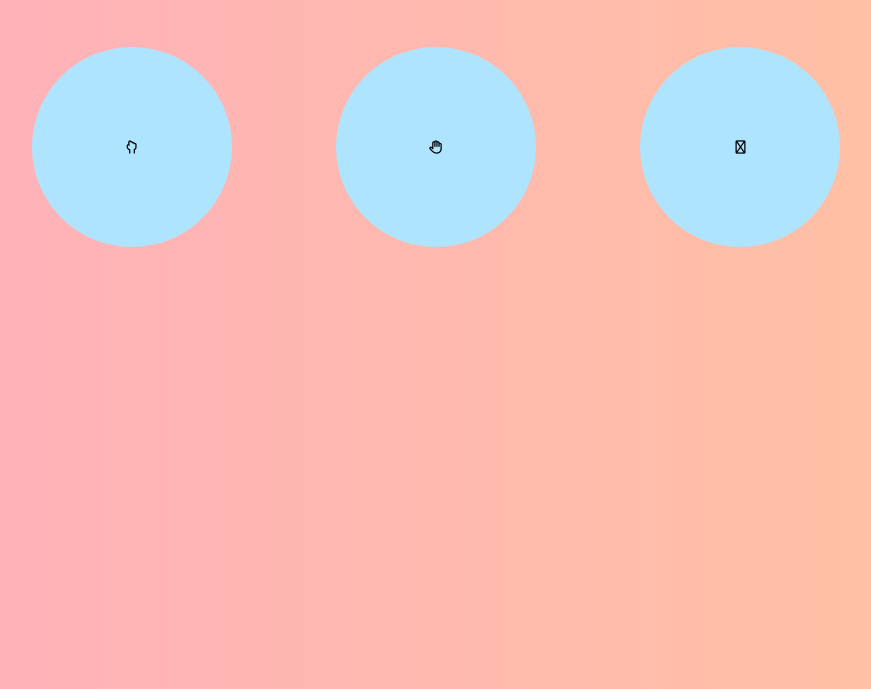
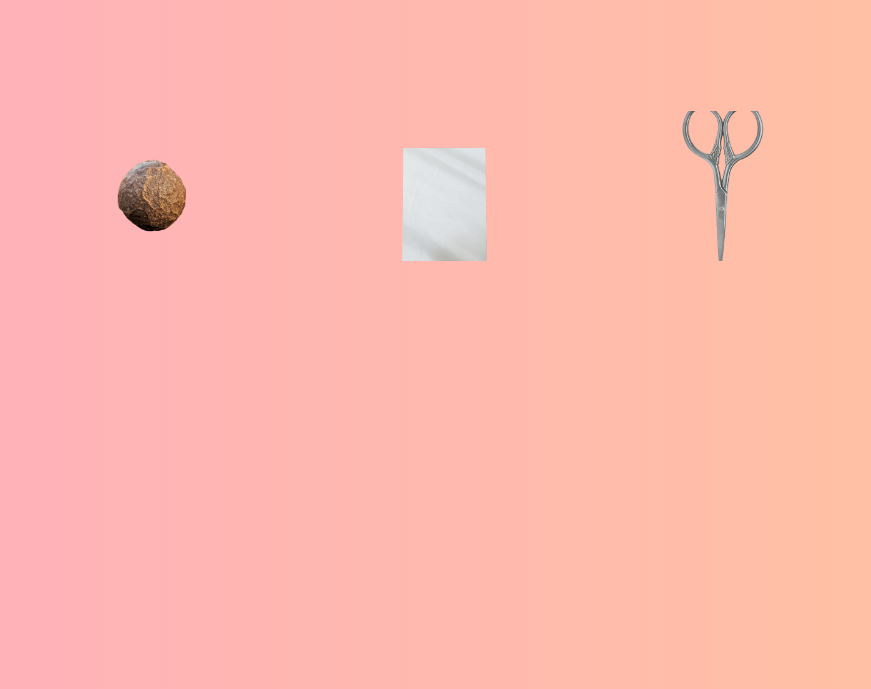
Before and after one commit to Asonance11/rock-paper-scissors, a plain HTML site: page index.html in a window 1280 px wide. Shown: the part 111-800 px from the top of the page, without its empty margins (204-1075 px from the left). Drawn offline with Linux system fonts and the light colour scheme.

Commit message:
update to the game

```diff
--- a/index.html
+++ b/index.html
@@ -15,9 +15,9 @@
         <h2>Rock Paper scissors</h2>
         <!--<p id="playerText">player: </p>-->
         <div class="Choice">
-            <button class="choiceBtn" id="rock"><i class="fa-regular fa-hand-back-fist"></i></button>
-            <button class="choiceBtn" id="paper"><i class="fa-regular fa-hand"></i></button>
-            <button class="choiceBtn" id="scissors"><i class="fa-regular fa-scissors"></i></button>
+            <button class="choiceBtn" id="rock"><img src="./img/rock-removebg-preview.png" alt="a rock image"></button>
+            <button class="choiceBtn" id="paper"><img src="./img/paper-removebg-preview (1).png" alt="a paper img"></button>
+            <button class="choiceBtn" id="scissors"><img src="./img/scissors-removebg-preview.png" alt="a scissors image"></i></button>
         </div>
         <p id="result"></p>
     </div>
--- a/style.css
+++ b/style.css
@@ -20,18 +20,21 @@ h2{
 }
 
 .choiceBtn{
-    margin: 50px;
+    margin: 40px;
     width: 200px;
-    height: 200px;
-    background-color: #afe4ff;
+    height: 300px;
     outline: none;
     border: none;
-    border-radius: 50%;
     transition: all .3s ease;
+    background-color:transparent;
+}
+.choiceBtn img{
+    object-fit: cover;
+    width: 125px;
+    height: 150px;
 }
 .choiceBtn:hover{
     transform: scale(1.2);
-    border: 2px solid #afe4ff;
 }
 #result{
     font-size: 35px;
```
Also changed, not shown: img/paper-removebg-preview (1).png (added), img/rock-removebg-preview.png (added), img/scissors-removebg-preview.png (added).
